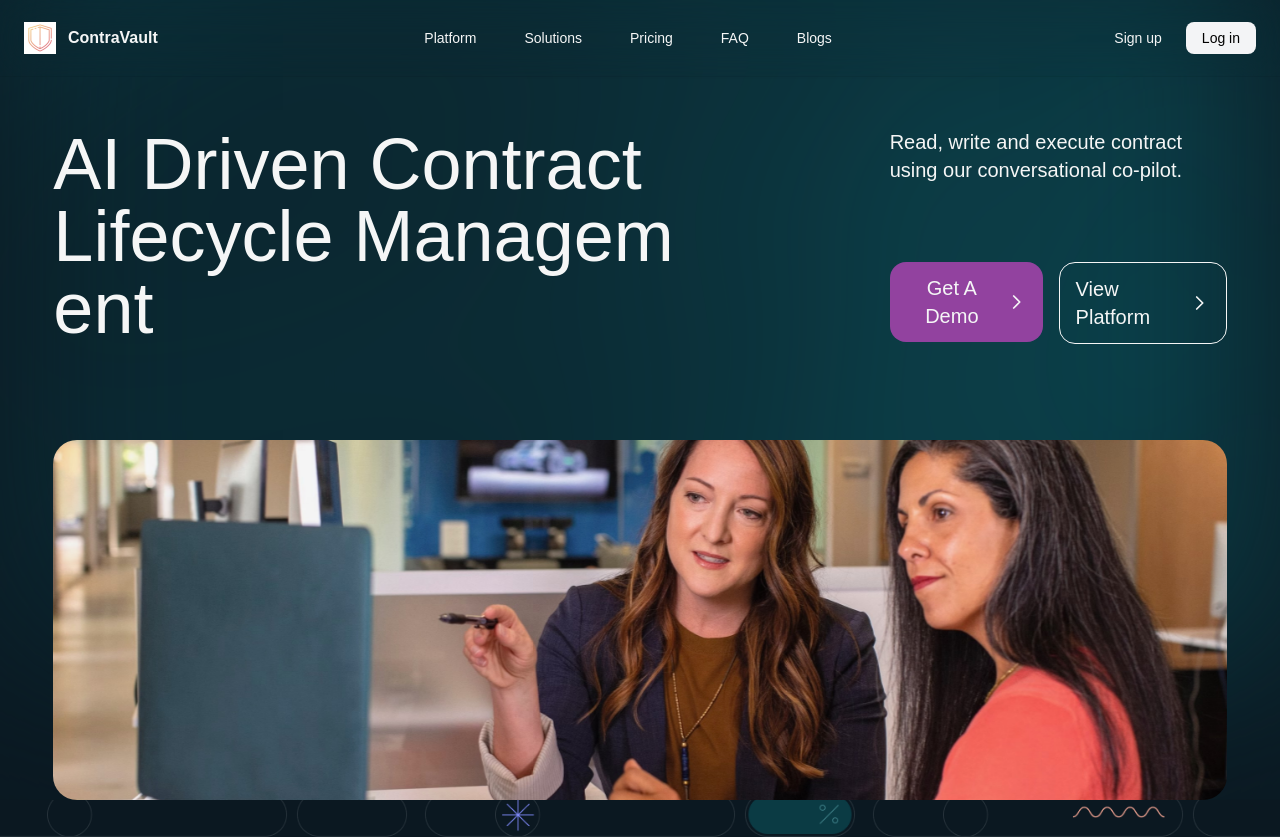
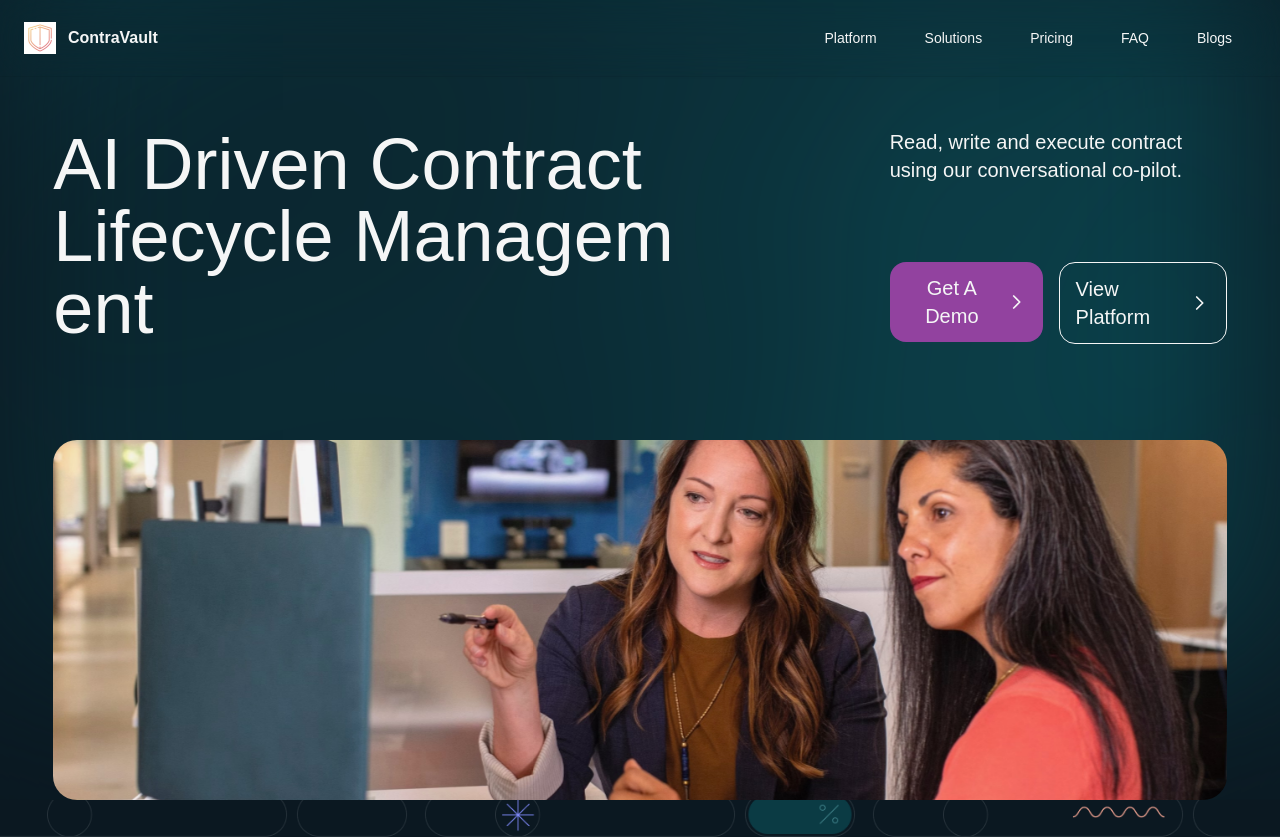
Before and after one commit to shubhamodi/CLM_webd, an Astro site: page / in a window 1280 px wide. Shown: the top 837 px of the page. Built offline with nearby package versions, Linux system fonts and the light colour scheme; Astro itself is replaced by a stand-in of ours; a web font is replaced by a local one.

Commit message:
hidden log in n sign up btns

```diff
--- a/src/components/global/Navigation.astro
+++ b/src/components/global/Navigation.astro
@@ -272,7 +272,7 @@
           Blogs</a
         >
 
-        <div class="inline-flex items-center gap-2 list-none lg:ml-auto">
+        <!-- <div class="inline-flex items-center gap-2 list-none lg:ml-auto">
           <a
             href="/signup"
             class="block px-4 py-2 mt-2 text-sm font-medium text-[#F5F6F6] md:mt-0 hover:text-accent-400 focus:outline-none focus:shadow-outline"
@@ -285,7 +285,7 @@
           >
             Log in
           </a>
-        </div>
+        </div> -->
       </nav>
     </div>
   </div>
```
